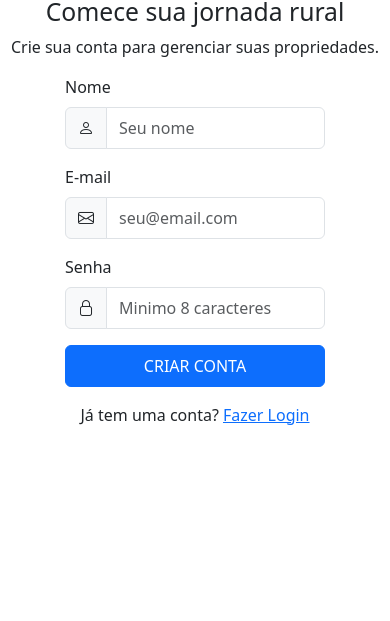
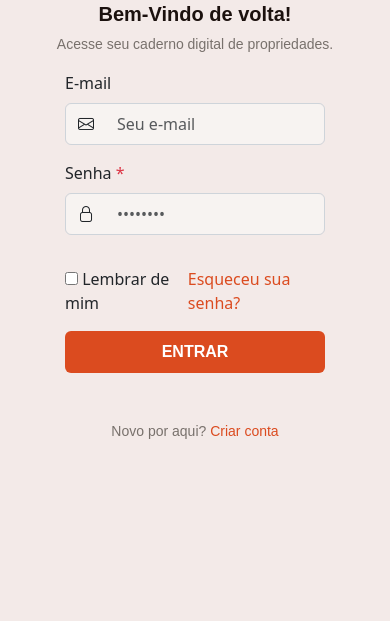
Before and after one commit to kowalczyk-eduardo/meu-rancho, a website: page pages/login/login.html in a window 390 px wide. Shown: the part 223-844 px from the top of the page. Drawn offline with nearby package versions, Linux system fonts and the light colour scheme.

Commit message:
feat: update cadastro and login pages with improved styling and structure; add responsive design elements and new variables for typography

```diff
--- a/assets/scss/_variables.scss
+++ b/assets/scss/_variables.scss
@@ -17,3 +17,7 @@ $fonte-texto: "Work Sans", sans-serif;
 $peso-botao: 550;
 $peso-titulo: 650;
 $peso-texto: 400;
+
+$tamanho-titulo-principal: 2rem;
+$tamanho-titulo-secundario: 1.25rem;
+$tamanho-texto: .875rem;
--- a/pages/cadastro/cadastro.scss
+++ b/pages/cadastro/cadastro.scss
@@ -7,16 +7,17 @@ body {
 main {
   h1 {
     color: $cor-primaria;
-    font-size: 1.875rem;
+    font-size: $tamanho-titulo-principal;
   }
 
   h2 {
     @include titulo;
-    font-size: 1.25rem;
+    font-size: $tamanho-titulo-secundario;
   }
 
   p {
     color: $cor-neutra;
+    font-size: $tamanho-texto;
   }
 
   a {
--- a/pages/login/login.html
+++ b/pages/login/login.html
@@ -23,7 +23,7 @@
       >
         <div class="col-lg-6 d-none d-lg-block h-100 p-0">
           <img
-            src="https://res.cloudinary.com/dzkkqkuav/image/upload/v1778531757/IMG_20250610_172549_n5hsod.jpg"
+            src="https://res.cloudinary.com/dzkkqkuav/image/upload/q_auto,f_auto/v1778531757/IMG_20241110_184047_HDR_2_bruvrc.jpg"
             class="w-100 h-100"
             alt=""
           />
@@ -33,25 +33,16 @@
           class="col-12 col-lg-6 d-flex flex-column align-items-center justify-content-center h-100"
         >
           <div class="text-center">
-            <h1>Meu Rancho</h1>
-            <h2>Comece sua jornada rural</h2>
-            <p>Crie sua conta para gerenciar suas propriedades.</p>
+            <h1 class="mb-4">Meu Rancho</h1>
+            <h2>Bem-Vindo de volta!</h2>
+            <p>Acesse seu caderno digital de propriedades.</p>
           </div>
 
-          <div class="mb-3 col-8">
-            <label class="form-label">Nome</label>
-            <div class="input-group">
-              <span class="input-group-text">
-                <i class="bi bi-person"></i>
-              </span>
-              <input
-                type="text"
-                class="form-control py-2"
-                placeholder="Seu nome"
-              />
-            </div>
-          </div>
-
+          <form
+            action=""
+            method="post"
+            class="col-12 d-flex flex-column align-items-center justify-content-center"
+          >
             <div class="mb-3 col-8">
               <label class="form-label">E-mail</label>
               <div class="input-group">
@@ -61,32 +52,49 @@
                 <input
                   type="text"
                   class="form-control py-2"
-                placeholder="seu@email.com"
+                  placeholder="Seu e-mail"
+                  required
+                  type="email"
                 />
               </div>
             </div>
 
             <div class="mb-3 col-8">
-            <label class="form-label">Senha</label>
+              <label class="form-label"
+                >Senha <span class="text-danger">*</span></label
+              >
               <div class="input-group">
                 <span class="input-group-text">
                   <i class="bi bi-lock"></i>
                 </span>
                 <input
-                type="text"
+                  type="password"
                   class="form-control py-2"
-                placeholder="Minimo 8 caracteres"
+                  placeholder="••••••••"
+                  required
+                  minlength="8"
+                  maxlength="14"
                 />
               </div>
             </div>
 
-          <button type="button" class="btn btn-primary py-2 col-8">
-            CRIAR CONTA
+            <div class="mt-3 mb-3 col-8 d-flex justify-content-between">
+              <label id="lembrar">
+                <input type="checkbox" name="" id="" />
+                Lembrar de mim
+              </label>
+              <a href="">Esqueceu sua senha?</a>
+            </div>
+
+            <button type="submit" class="btn btn-primary py-2 col-8 mb-5">
+              ENTRAR
             </button>
+          </form>
 
-          <div class="mt-3">
-            <p>Já tem uma conta? <a href="">Fazer Login</a></p>
-          </div>
+          <p>
+            Novo por aqui?
+            <a href="../cadastro/cadastro.html">Criar conta</a>
+          </p>
         </div>
       </div>
     </main>
--- a/pages/login/login.scss
+++ b/pages/login/login.scss
@@ -0,0 +1,30 @@
+@use "../../assets/scss/globals" as *;
+
+body {
+  background-color: $cor-fundo-alternativa;
+}
+
+main {
+  h1 {
+    color: $cor-primaria;
+    font-size: $tamanho-titulo-principal;
+  }
+
+  h2 {
+    @include titulo;
+    font-size: $tamanho-titulo-secundario;
+  }
+
+  p {
+    color: $cor-neutra;
+    font-size: $tamanho-texto;
+  }
+
+  a {
+    color: $cor-primaria;
+  }
+}
+
+#lembrar input:checked {
+  accent-color: $cor-primaria;
+}
```
Also changed, not shown: pages/cadastro/cadastro.html (+18 -6 lines), pages/cadastro/cadastro.css, pages/login/login.css, 2 other files. Lines whose indentation alone changed are shown as unchanged.
